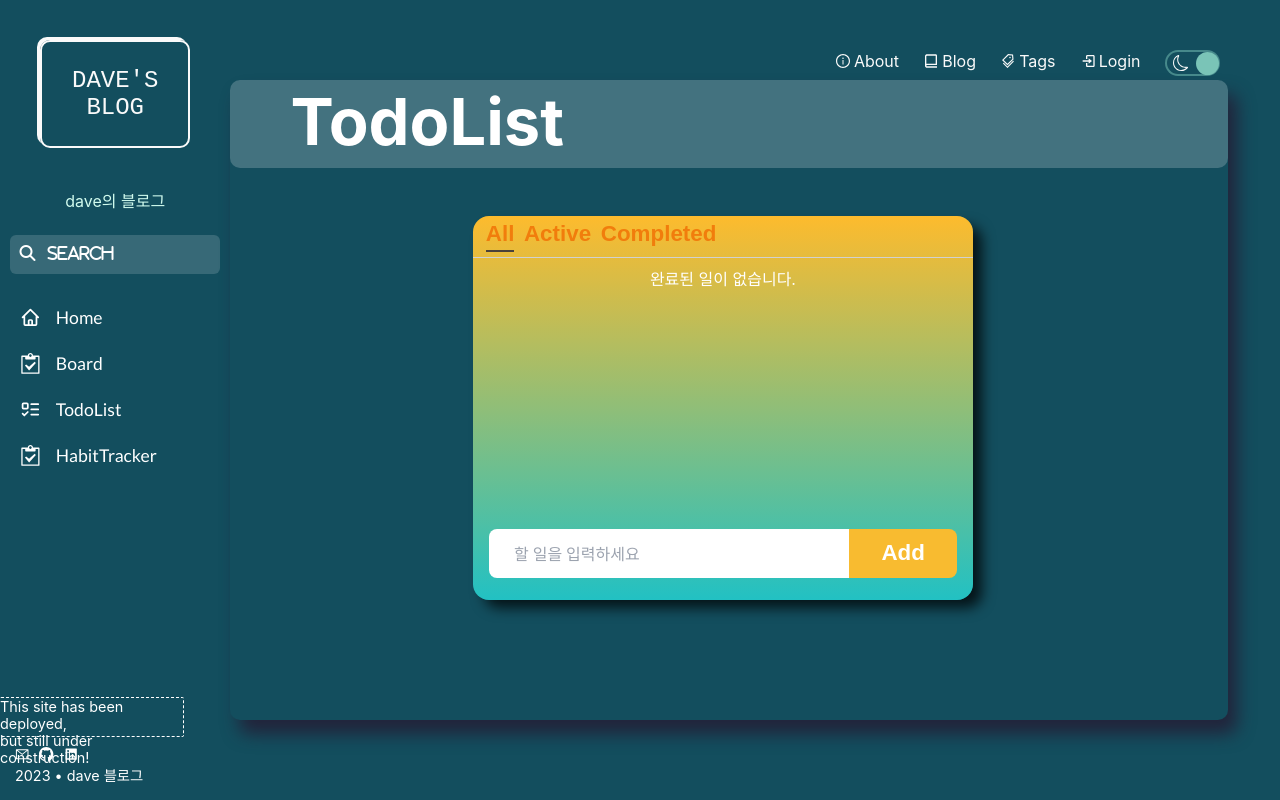
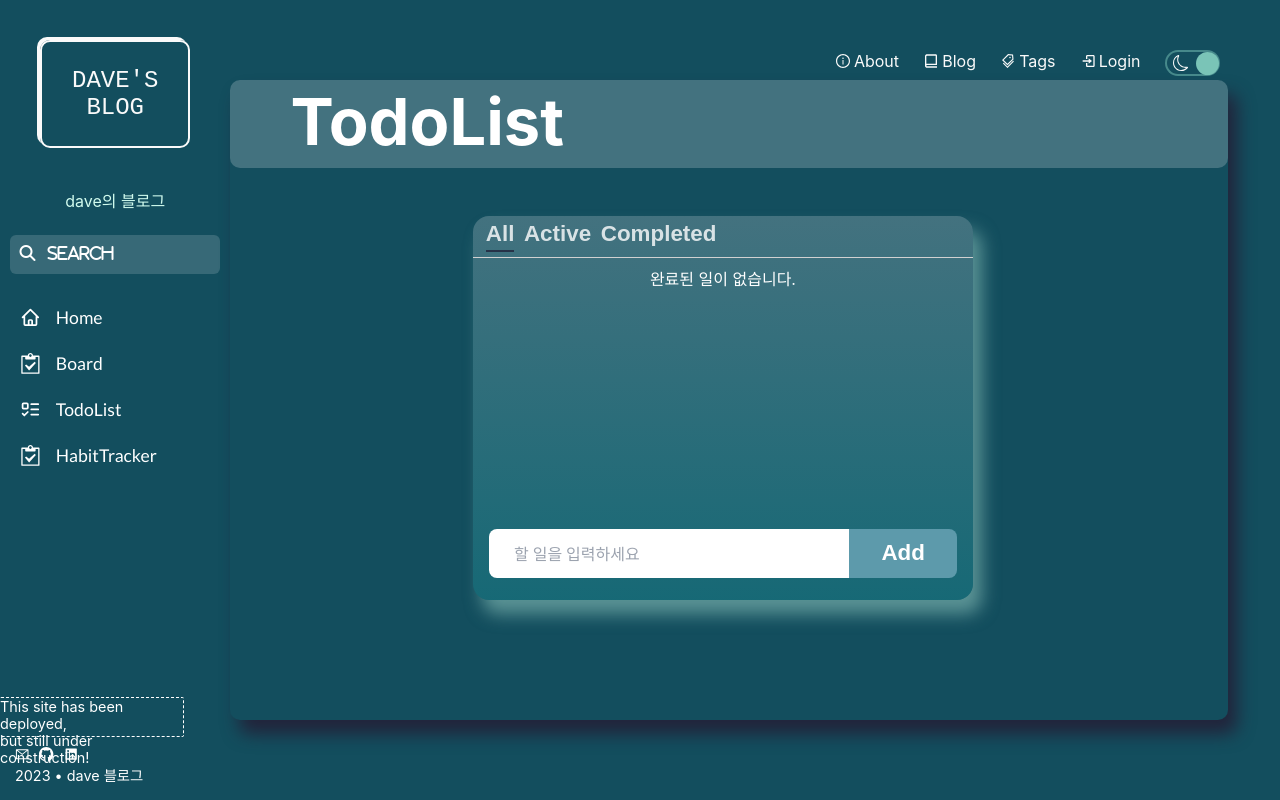
Before and after one commit to dave829/myBoard-Client-withTS, a React (Create React App) app: page /todoList in a window 1280 px wide. Built offline with nearby package versions, Linux system fonts and the light colour scheme; a web font is replaced by a local one.

Commit message:
todoList edited

```diff
--- a/src/api/firebase.js
+++ b/src/api/firebase.js
@@ -8,3 +8,6 @@ const firebaseConfig = {
 };
 
 const app = initializeApp(firebaseConfig);
+
+
+// #5d9aab
--- a/src/components/TodoList/Header/Header.tsx
+++ b/src/components/TodoList/Header/Header.tsx
@@ -48,7 +48,7 @@ const TodoTitleButton = styled.button<{ selected: any }>`
   margin: 0.3rem;
   text-transform: capitalize;
   background-color: transparent;
-  color: var(--color-accent);
+  color: #ffffff;
   opacity: 0.8;
   font-weight: bold;
 
--- a/src/components/TodoList/TodoInput/TodoInput.tsx
+++ b/src/components/TodoList/TodoInput/TodoInput.tsx
@@ -92,7 +92,7 @@ const StyledInput = styled.input`
 
 const StyledButton = styled.button`
   cursor: pointer;
-  background-color: #f8bb30;
+  background-color: #5d9aab;
   color: var(--color-white);
   font-weight: bold;
   font-size: 1.4rem;
--- a/src/components/TodoList/TodoTemplate.tsx
+++ b/src/components/TodoList/TodoTemplate.tsx
@@ -52,12 +52,8 @@ const StyledTodoContent = styled.section<{ selected: any }>`
   -webkit-box-shadow: 10px 9px 13px -1px rgba(0, 0, 0, 0.75);
   -moz-box-shadow: 10px 9px 13px -1px rgba(0, 0, 0, 0.75);
   overflow: hidden;
-
-  background: linear-gradient(
-    0deg,
-    rgba(34, 193, 195, 1) 0%,
-    rgba(253, 187, 45, 1) 100%
-  );
+  box-shadow: 9px 14px 17px 0px rgb(145 198 190 / 57%);
+  background: linear-gradient(0deg, rgb(34 193 195 / 23%) 0%, #43727f 100%);
 
   ${(props) =>
     props.selected &&
```
